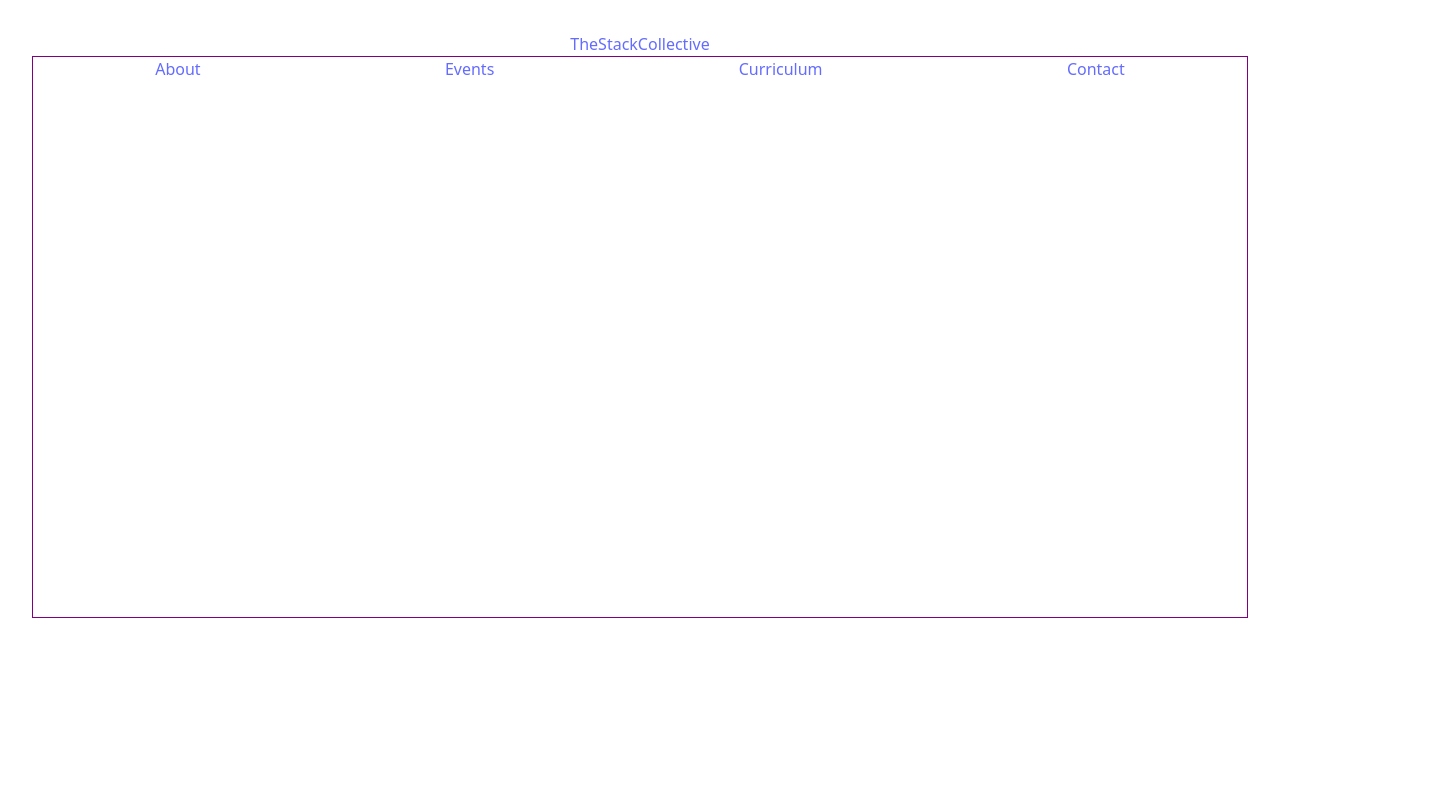
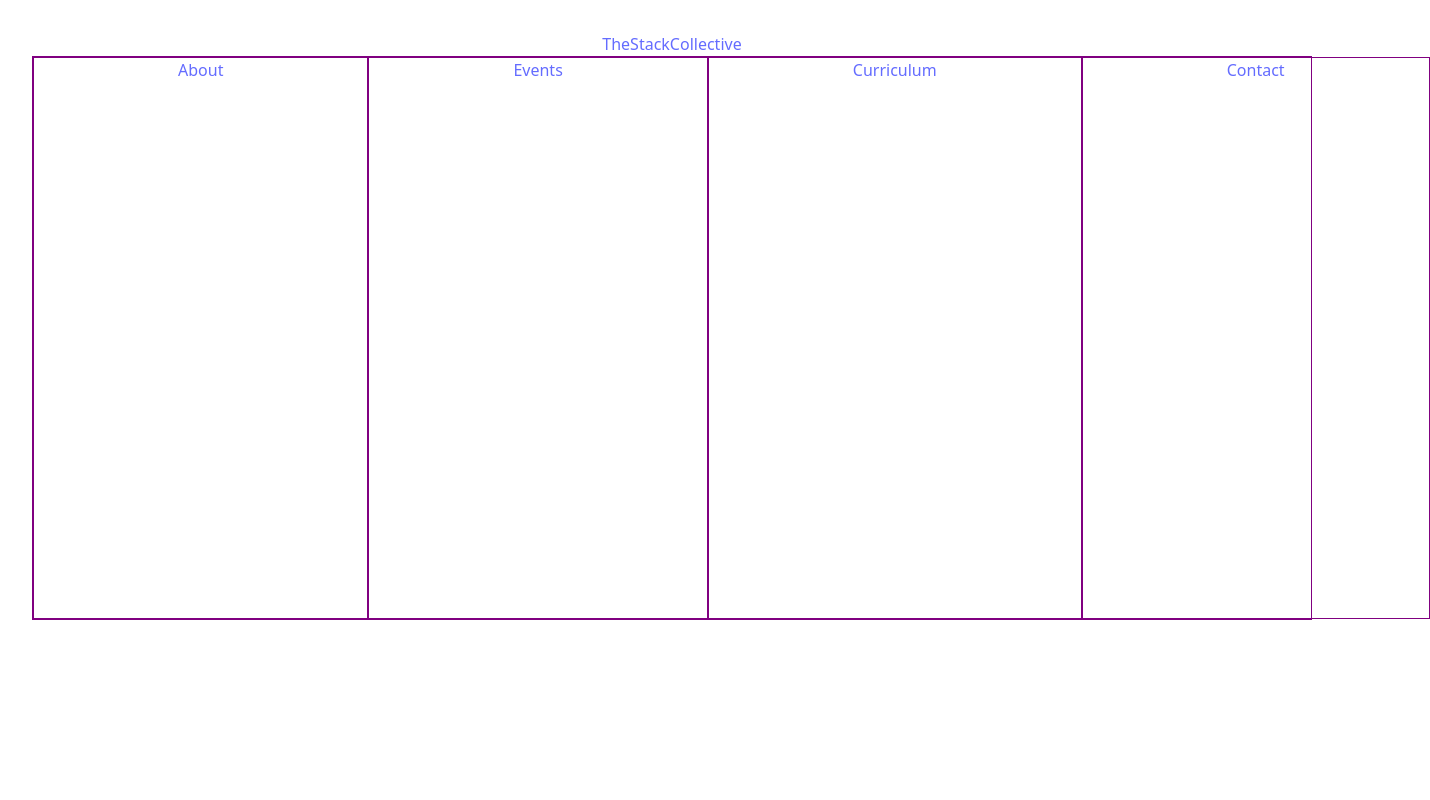
Before and after one commit to thestackcollective/tsc-website-1, a React (Vite) app: page / in a window 1280 px wide. Shown: the top 800 px of the page, 1430 px wide, since content can reach past the window. Built offline with nearby package versions, Linux system fonts and the light colour scheme.

Commit message:
Commence styling the nav bar

```diff
--- a/src/components/Navbar/Navbar.css
+++ b/src/components/Navbar/Navbar.css
@@ -5,5 +5,7 @@ nav .pages-nav {
 }
 
 nav .pages-nav div {
+  padding: 0 9rem;
   height: 70vh;
+  border: 1px solid purple;
 }
--- a/src/components/Navbar/Navbar.jsx
+++ b/src/components/Navbar/Navbar.jsx
@@ -8,9 +8,15 @@ export default function Navbar() {
         <div>
           <NavLinkButton location="./about" text="About" />
         </div>
-        <NavLinkButton location="./events" text="Events" />
-        <NavLinkButton location="./curriculum" text="Curriculum" />
-        <NavLinkButton location="./contact" text="Contact" />
+        <div>
+          <NavLinkButton location="./events" text="Events" />
+        </div>
+        <div>
+          <NavLinkButton location="./curriculum" text="Curriculum" />
+        </div>
+        <div>
+          <NavLinkButton location="./contact" text="Contact" />
+        </div>
       </div>
     </nav>
   )
```
